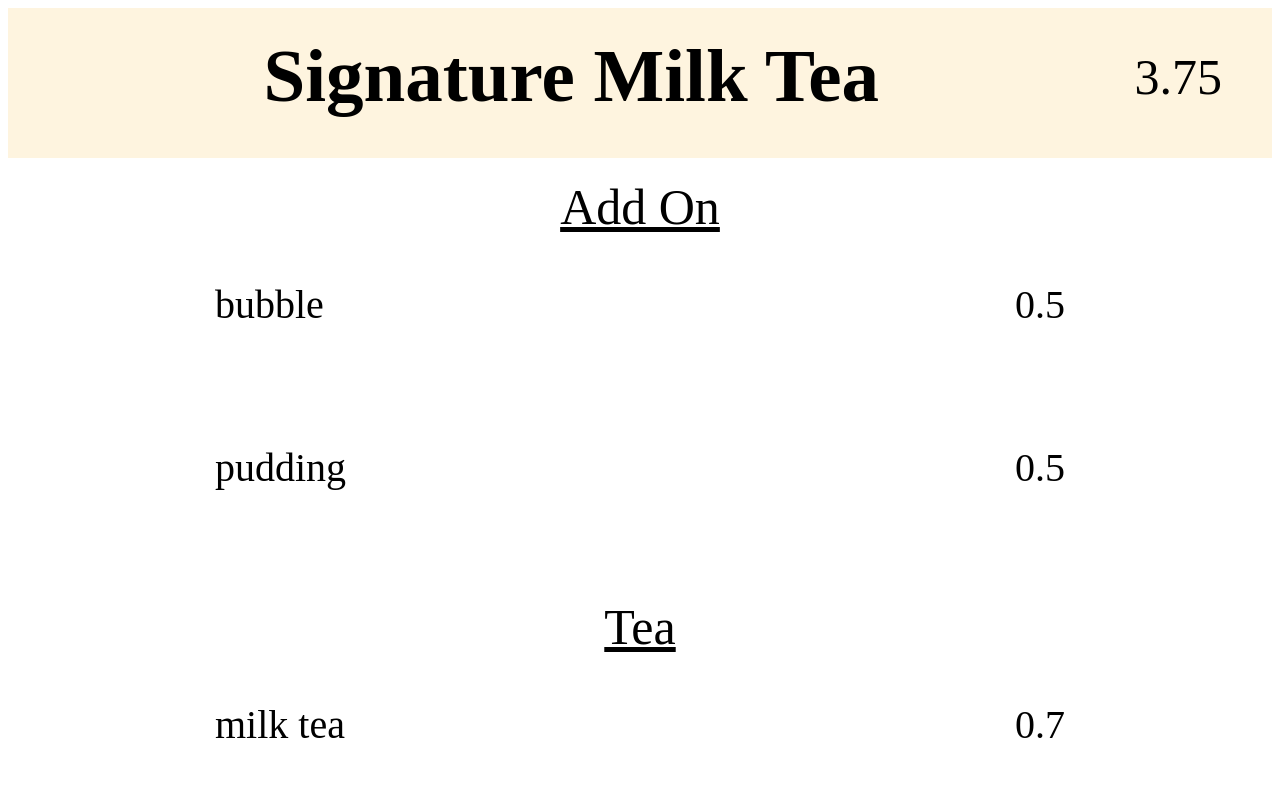
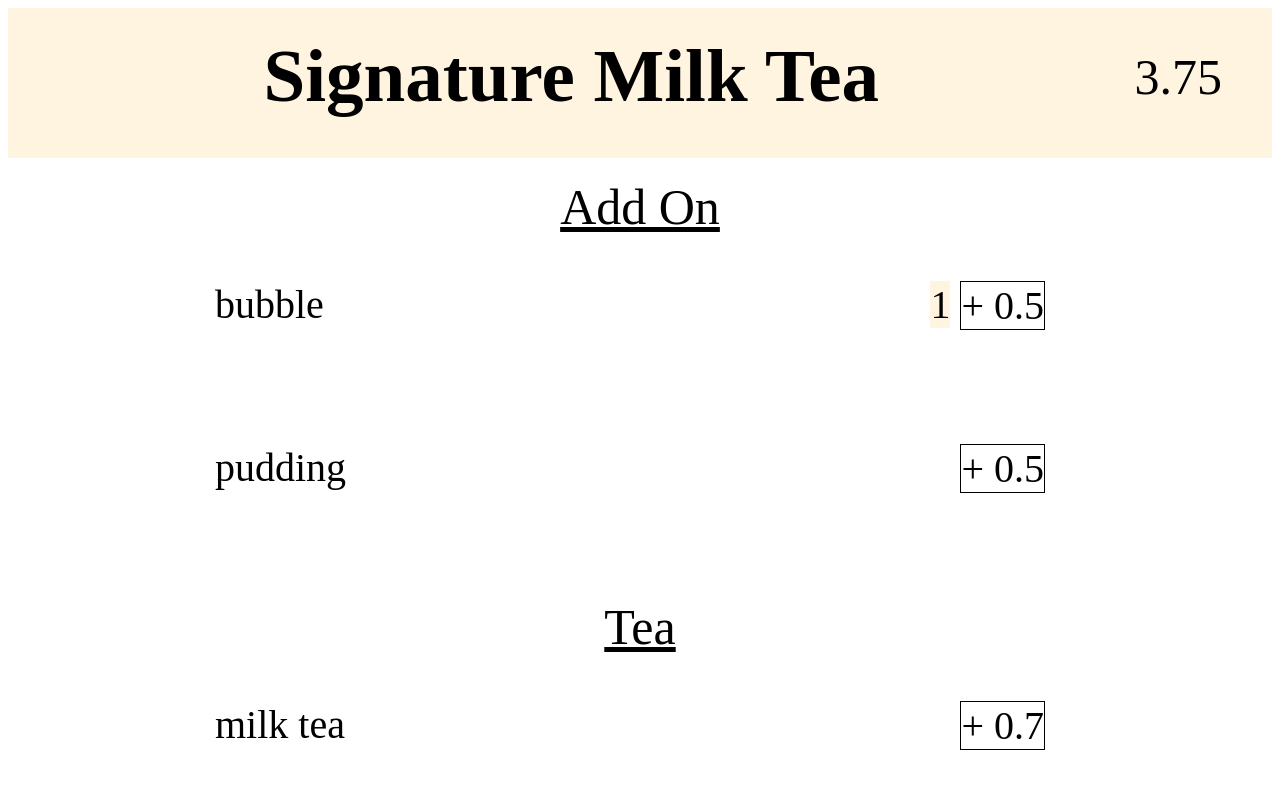
Before and after one commit to bogenwan/food-manual, a React (Create React App) app: page / in a window 1280 px wide. Both pictures are taken after a click on the element "bubble". Shown: the top 800 px of the page. Built offline with nearby package versions, Linux system fonts and the light colour scheme.

Commit message:
build handler to render sub option count

```diff
--- a/src/components/subOptionEntry.jsx
+++ b/src/components/subOptionEntry.jsx
@@ -10,8 +10,27 @@ class SubOptionEntry extends Component {
       subOptionName: props.subOption.name,
       subOptionPrice: stringToCurrency(props.subOption.price),
       subOptionavAvailable: props.subOption.available,
-      subOptId: props.subOptId
+      subOptId: props.subOptId,
+      optionCount: 0
     };
+
+    // bind the method to this same scope
+    this.addOptionCount = this.addOptionCount.bind(this);
+    this.removeOptionCount = this.removeOptionCount.bind(this);
+  };
+
+  // this function adds counts of how many options selected
+  addOptionCount () {
+    this.setState({
+      optionCount: this.state.optionCount + 1
+    });
+  };
+
+  // this function remove counts of how many options selected
+  removeOptionCount () {
+    this.setState({
+      optionCount: this.state.optionCount - 1
+    });
   };
 
   render () {
@@ -30,15 +49,26 @@ class SubOptionEntry extends Component {
       return (
         <div className="sub-option-entry-container">
           <div className="sub-option-name"
-          onClick={() => {this.props.addToTotal(this.state.subOptionPrice)}}
+          onClick={() => {
+            this.props.addToTotal(this.state.subOptionPrice);
+            this.addOptionCount();
+          }}
           >
             {this.state.subOptionName}
           </div>
           <div className="sub-option-price"
-          onClick={() => {this.props.minusFromTotal(this.state.subOptionPrice)}}
+          onClick={() => {
+            this.props.minusFromTotal(this.state.subOptionPrice);
+            this.removeOptionCount();
+          }}
           >
-            {this.state.subOptionPrice}
+            + {this.state.subOptionPrice}
           </div>
+          {this.state.optionCount !== 0 ?
+              <div className="sub-option-count">{this.state.optionCount}</div>
+              :
+                null
+              }
         </div>
       )
     }
--- a/src/styles/App.css
+++ b/src/styles/App.css
@@ -72,5 +72,14 @@
 .sub-option-price {
   display: inline-block;
   float: right;
+  margin-right: 20px;
   font-size: 40px;
+  border: 1px solid black;
 }
+
+.sub-option-count {
+  float: right;
+  margin-right: 10px;
+  font-size: 40px;
+  background-color: #FEF4DF;
+}
--- a/src/util/helper-functions.js
+++ b/src/util/helper-functions.js
@@ -3,6 +3,7 @@ const stringToCurrency = (str) => {
   return Number(str) / Math.pow(10, 2).toFixed(2);
 };
 
+// helper to keep number in 2 decimal place
 const numberCurrency = (num, digits) => {
   var pow = Math.pow(10, digits);
   return Math.floor(num * pow) / pow;
```
